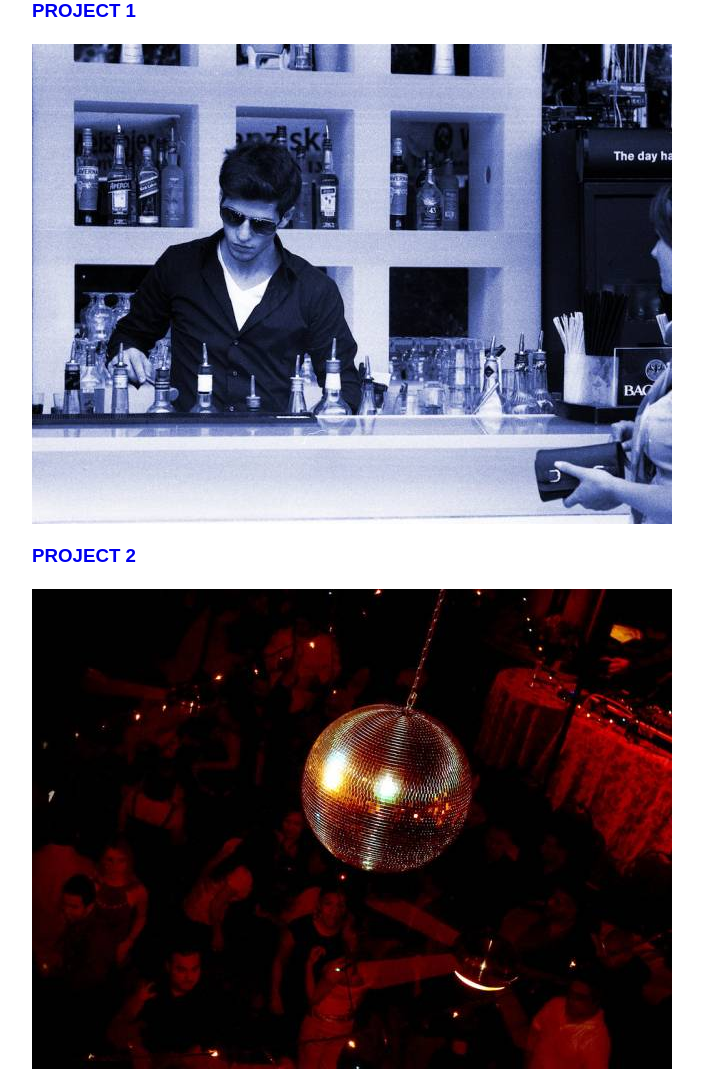
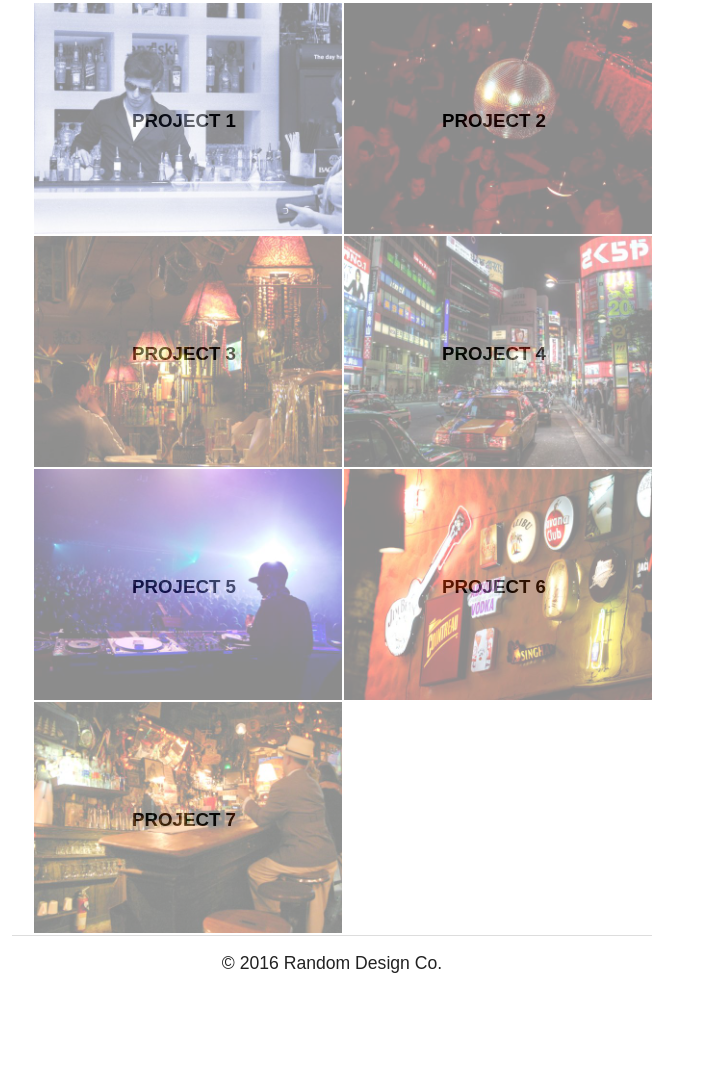
Before and after one commit to gvespasiano/Random-Design-Co, a plain HTML site: page index.html in a window 1280 px wide. Shown: the part 801-1873 px from the top of the page, without its empty margins (328-1031 px from the left). After the commit the page ends 1792 px from the top, so only its background shows below. Drawn offline with nearby package versions, Linux system fonts and the light colour scheme.

Commit message:
Portfolio Grid + Footer

```diff
--- a/css/main.css
+++ b/css/main.css
@@ -176,14 +176,53 @@ header h1{
 	padding-left:20px;
 	width:640px;
 }
+.body2{
+	line-height:1.75em;
+	width:100%;
+	padding: 20px 0px 20px 20px;
+	padding-bottom:90px;
+	padding-left:20px;
+	width:640px;
+	margin-bottom:20px;
+}
 .body h2{
 	font-size:110%;
+}
+.portfolio{
+	width:50%;
+	color:black;
+	float:left;
+	position:relative;
+}
+.portfolio img{
+	width:100%;
+	padding-left:2px;
+	padding-bottom:2px;
+	opacity:0.45;
+}
+.portfolio h3{
+	position:absolute;
+	top:85px;
+	left:100px;
+}
+.portfolio img:hover{
+	opacity:1.0;
+}
+.portfolio a{
+	color:black;
+}
+.portfolio a:hover{
+	color:white;
 }
 
 #footer{
 	text-align:center;
 	padding:15px 0px 15px 0px;
 	font-size:110%;
+	clear:both;
+	border-top:1px solid #dddddd;
+	width:640px;
+
 }
 
 
--- a/index.html
+++ b/index.html
@@ -41,50 +41,53 @@
 	  Lorem ipsum dolor sit amet, consectetur adipisicing elit. Eos nam non, explicabo cum inventore, molestiae fuga nulla repellendus architecto rerum 		nostrum at amet, officia eum quisquam earum ipsam similique ad!
 	</p>
 </section>
-<section class="body">
+<section class="body2">
   <h2>LATEST WORK</h2>
-<a href="#">
 <article class="portfolio">
+	<a href="#">
   <h3>PROJECT 1</h3>
   <img src="img/1-cocktail.jpeg" alt="project 1">
+</a>
 </article>
-</a>
-<a href="#">
+
+
 <article class="portfolio">
+	<a href="#">
   <h3>PROJECT 2</h3>
   <img src="img/2-disco.jpeg" alt="project 2">
+</a>
 </article>
-</a>
-<a href="#">
 <article class="portfolio">
+	<a href="#">
   <h3>PROJECT 3</h3>
   <img src="img/3-bookstore.jpeg" alt="project 3">
+</a>
 </article>
-</a>
-<a href="#">
 <article class="portfolio">
+	<a href="#">
   <h3>PROJECT 4</h3>
   <img src="img/4-traffic.jpeg" alt="project 4">
+</a>
 </article>
-</a>
-<a href="#">
 <article class="portfolio">
+	<a href="#">
   <h3>PROJECT 5</h3>
   <img src="img/5-concert.jpg" alt="project 5">
+  </a>
 </article>
-</a>
-<a href="#">
 <article class="portfolio">
+	<a href="#">
   <h3>PROJECT 6</h3>
   <img src="img/6-nightlife.jpg" alt="project 6">
+</a>
 </article>
-</a>
-<a href="#">
 <article class="portfolio">
+	<a href="#">
   <h3>PROJECT 7</h3>
   <img src="img/7-bar.jpg" alt="project 7">
+  </a>
 </article>
-</a>
+
 </section>
 
 <section id="footer">
```
